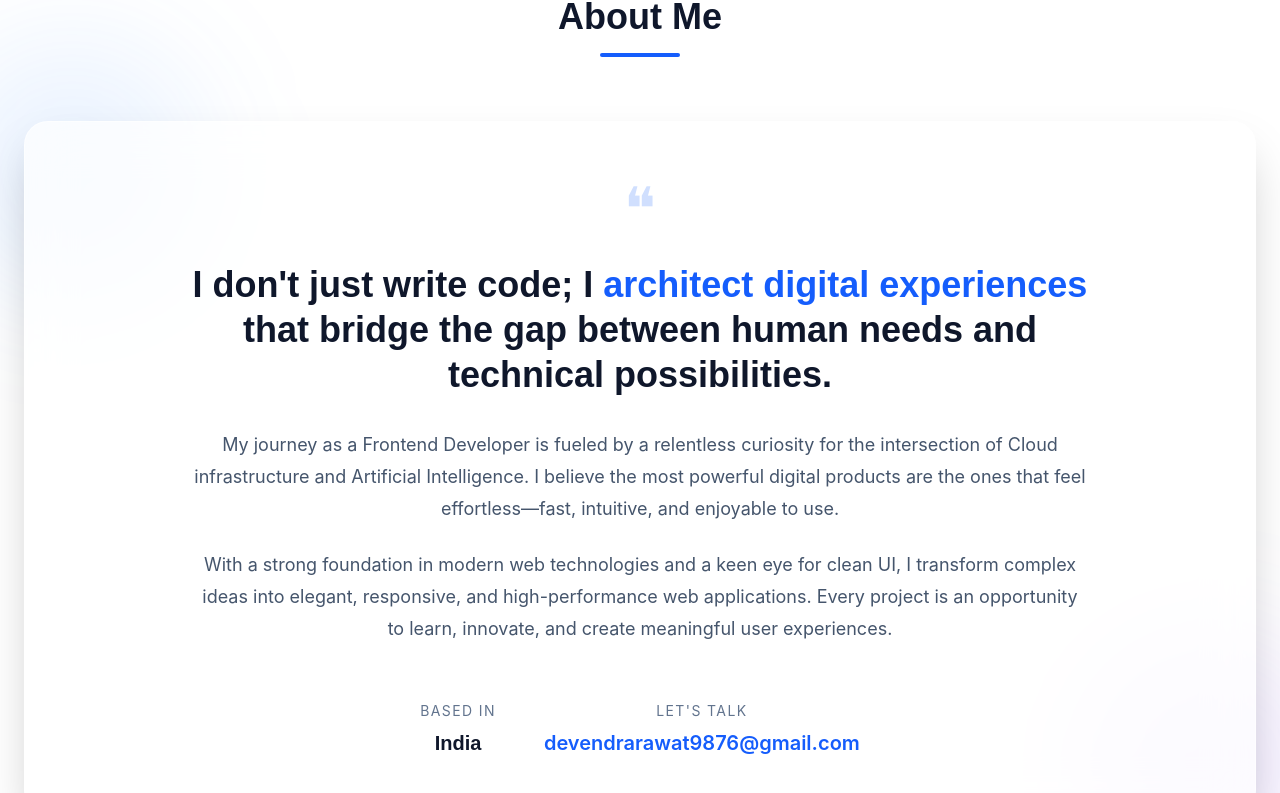
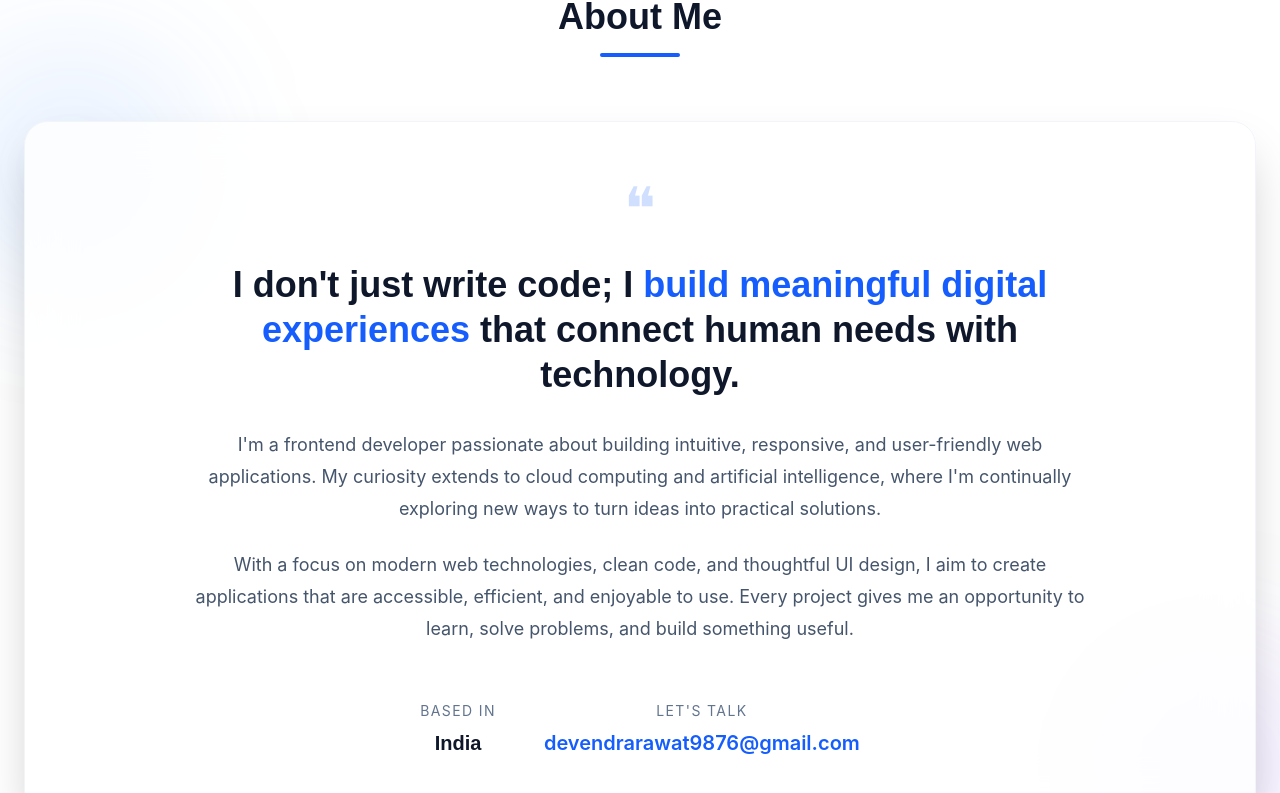
Before and after one commit to bytesbydev/portfolio, a React app: page / in a window 1280 px wide. Shown: the part 899-1692 px from the top of the page. Built offline with nearby package versions, Linux system fonts and the light colour scheme; the HTML template or start-up script is replaced by a standard one.

Commit message:
Improved the about page

```diff
--- a/src/components/About.jsx
+++ b/src/components/About.jsx
@@ -1,80 +1,70 @@
 const About = () => {
   return (
-    <section id="about" className="py-24 bg-white">
-      <div className="max-w-7xl mx-auto px-6">
-        {/* Section Heading */}
-        <div className="text-center mb-16">
+    <section id="about" className="bg-white py-20 md:py-24">
+      <div className="mx-auto max-w-7xl px-6">
+        <div className="mb-16 text-center">
           <h2 className="text-4xl font-bold text-slate-900">
             About Me
           </h2>
-
-          <div className="w-20 h-1 bg-blue-600 mx-auto rounded-full mt-4"></div>
+          <div className="mx-auto mt-4 h-1 w-20 rounded-full bg-blue-600"></div>
         </div>
 
-        {/* Glass Card */}
         <div className="relative">
-          {/* Background Blur Effects */}
-          <div className="absolute -top-20 -left-20 w-64 h-64 bg-blue-500/10 rounded-full blur-3xl"></div>
+          <div className="absolute -left-20 -top-20 h-64 w-64 rounded-full bg-blue-500/10 blur-3xl"></div>
+          <div className="absolute -bottom-20 -right-20 h-64 w-64 rounded-full bg-violet-500/10 blur-3xl"></div>
 
-          <div className="absolute -bottom-20 -right-20 w-64 h-64 bg-violet-500/10 rounded-full blur-3xl"></div>
-
-          {/* Card */}
-          <div className="relative z-10 rounded-3xl border border-white/50 bg-white/70 backdrop-blur-xl shadow-2xl p-8 md:p-14">
-            <div className="max-w-4xl mx-auto text-center">
-              {/* Quote Icon */}
-              <div className="text-6xl text-blue-600/20 mb-6">
+          <div className="relative z-10 rounded-3xl border border-slate-100 bg-white/80 p-8 shadow-2xl backdrop-blur-xl md:p-14">
+            <div className="mx-auto max-w-4xl text-center">
+              <div
+                className="mb-6 text-6xl text-blue-600/20"
+                aria-hidden="true"
+              >
                 ❝
               </div>
 
-              {/* Heading */}
-              <h3 className="text-3xl md:text-4xl font-bold text-slate-900 leading-tight mb-8">
+              <h3 className="mb-8 text-2xl font-bold leading-tight text-slate-900 md:text-4xl">
                 I don't just write code; I{" "}
                 <span className="text-blue-600">
-                  architect digital experiences
+                  build meaningful digital experiences
                 </span>{" "}
-                that bridge the gap between human needs and technical
-                possibilities.
+                that connect human needs with technology.
               </h3>
 
-              {/* Description */}
-              <div className="space-y-6 text-lg text-slate-600 leading-8">
+              <div className="space-y-6 text-base leading-8 text-slate-600 md:text-lg">
                 <p>
-                  My journey as a Frontend Developer is fueled by a relentless
-                  curiosity for the intersection of Cloud infrastructure and
-                  Artificial Intelligence. I believe the most powerful digital
-                  products are the ones that feel effortless—fast, intuitive,
-                  and enjoyable to use.
+                  I'm a frontend developer passionate about building intuitive,
+                  responsive, and user-friendly web applications. My curiosity
+                  extends to cloud computing and artificial intelligence, where
+                  I'm continually exploring new ways to turn ideas into
+                  practical solutions.
                 </p>
 
                 <p>
-                  With a strong foundation in modern web technologies and a keen
-                  eye for clean UI, I transform complex ideas into elegant,
-                  responsive, and high-performance web applications. Every
-                  project is an opportunity to learn, innovate, and create
-                  meaningful user experiences.
+                  With a focus on modern web technologies, clean code, and
+                  thoughtful UI design, I aim to create applications that are
+                  accessible, efficient, and enjoyable to use. Every project
+                  gives me an opportunity to learn, solve problems, and build
+                  something useful.
                 </p>
               </div>
 
-              {/* Bottom Info */}
-              <div className="mt-14 flex flex-wrap justify-center gap-12">
+              <div className="mt-12 flex flex-wrap justify-center gap-8 md:mt-14 md:gap-12">
                 <div>
-                  <p className="text-sm uppercase tracking-widest text-slate-500 mb-2">
+                  <p className="mb-2 text-sm uppercase tracking-widest text-slate-500">
                     Based In
                   </p>
-
                   <h4 className="text-xl font-semibold text-slate-900">
                     India
                   </h4>
                 </div>
 
                 <div>
-                  <p className="text-sm uppercase tracking-widest text-slate-500 mb-2">
+                  <p className="mb-2 text-sm uppercase tracking-widest text-slate-500">
                     Let's Talk
                   </p>
-
                   <a
-                    href="mailto:hello@devchauhan.com"
-                    className="text-xl font-semibold text-blue-600 hover:underline"
+                    href="mailto:devendrarawat9876@gmail.com"
+                    className="break-all text-lg font-semibold text-blue-600 transition-colors hover:text-blue-700 hover:underline md:text-xl"
                   >
                     devendrarawat9876@gmail.com
                   </a>
```
